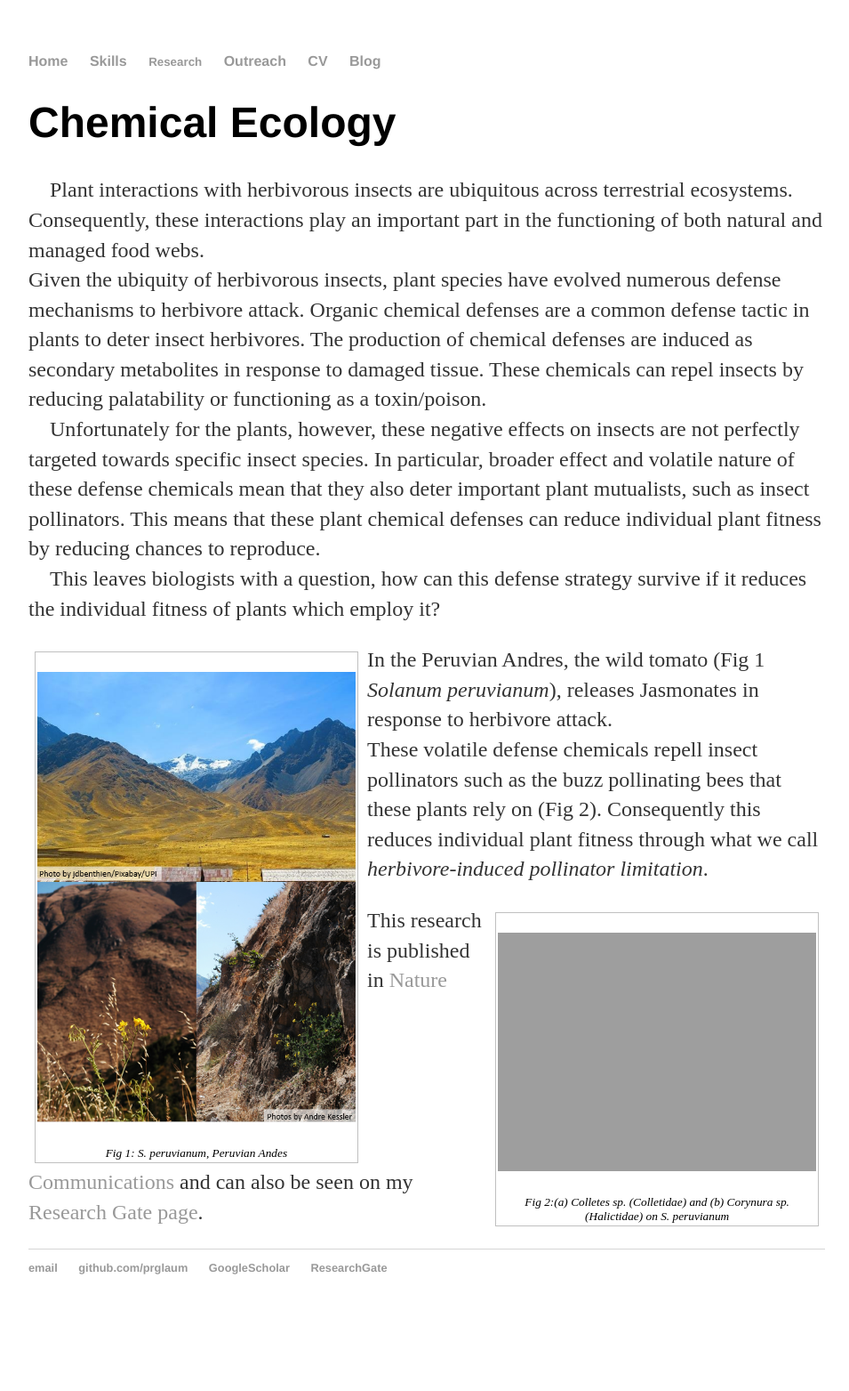
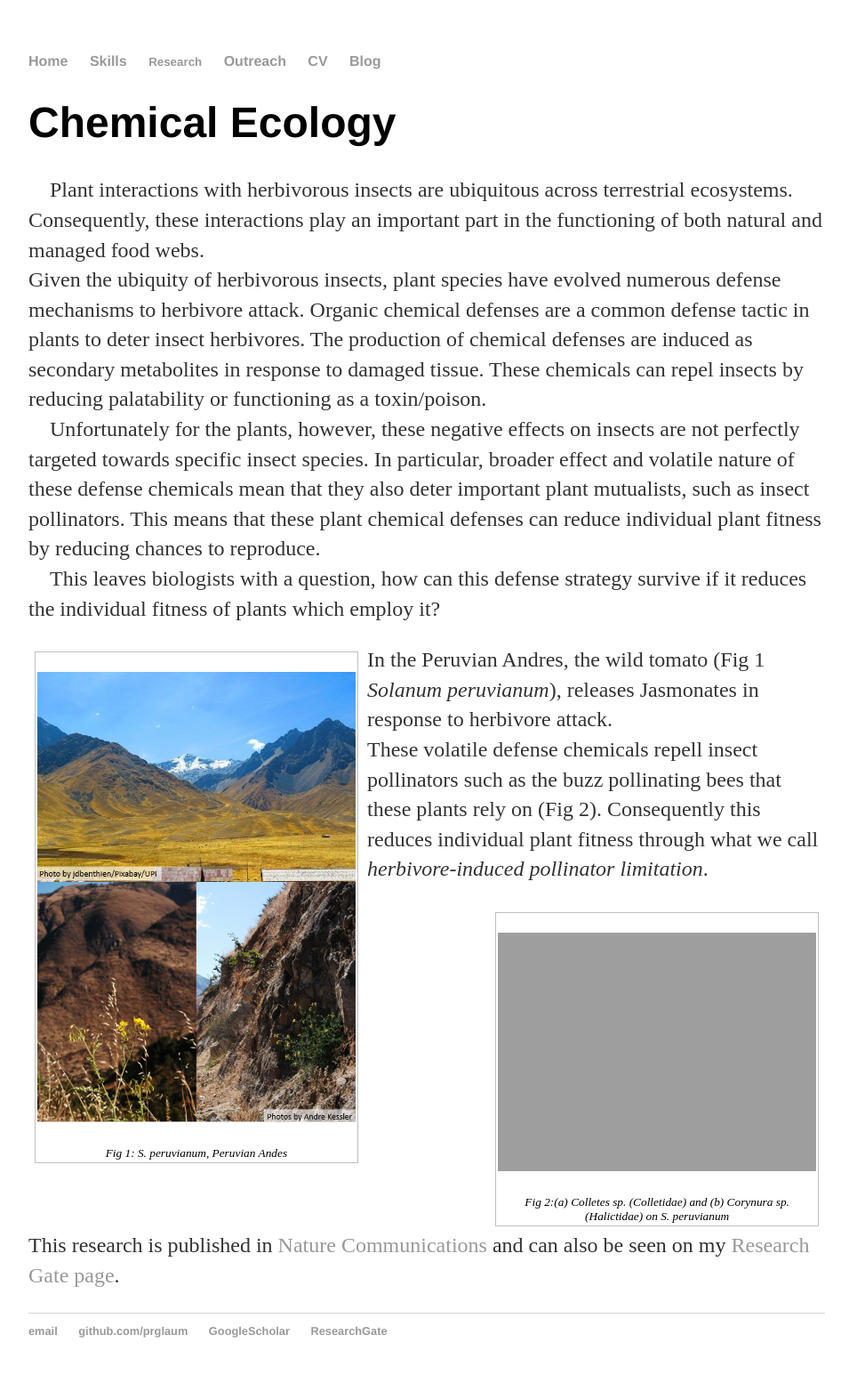
Before and after one commit to prglaum/prglaum.github.io, a Jekyll site: the page built from research/chemoeco/index.html, in a window 1280 px wide. Shown: the whole page at 89% size, without its empty margins (160-1115 px from the left). Built offline with Jekyll 4.4.1, drawn with Linux system fonts in a browser that asks for light colours; before the commit the page ends 1492 px from its top, so only the background shows below that.

Commit message:
Update index.html

```diff
--- a/research/chemoeco/index.html
+++ b/research/chemoeco/index.html
@@ -49,4 +49,4 @@
 	</figure>
 </div>
 
-<p> This research is published in <a href="https://www.nature.com/articles/s41467-017-02072-4">Nature Communications</a> and can also be seen on my <a href="https://www.researchgate.net/profile/Paul-Glaum">Research Gate page</a>.
+<p style="clear:right" style="clear:left"> This research is published in <a href="https://www.nature.com/articles/s41467-017-02072-4">Nature Communications</a> and can also be seen on my <a href="https://www.researchgate.net/profile/Paul-Glaum">Research Gate page</a>.
```
